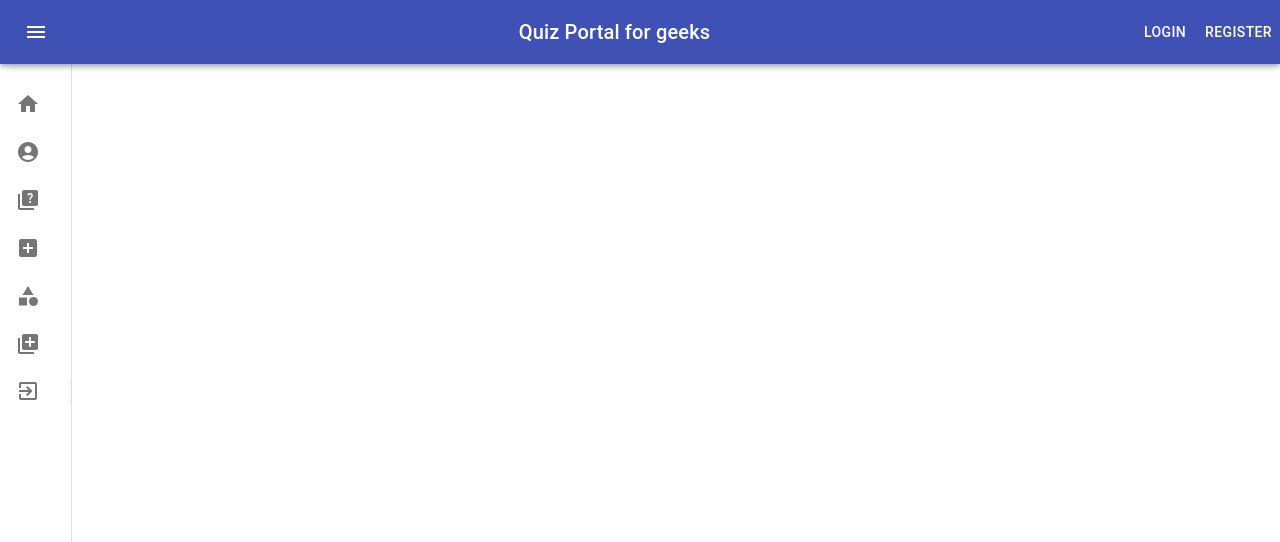
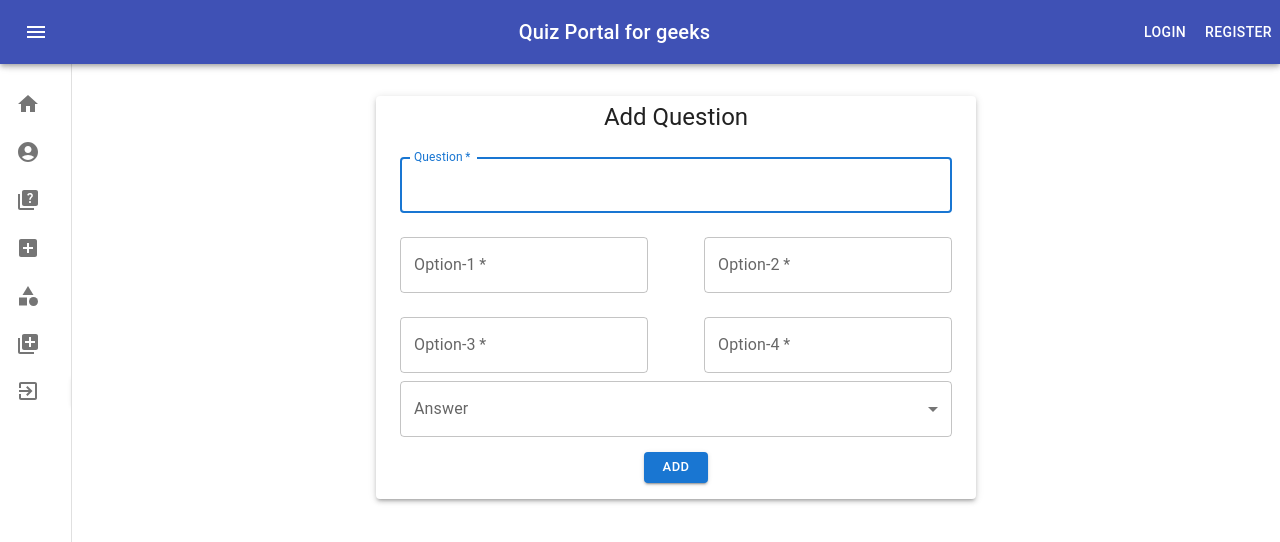
Before and after one commit to codelearner0120/client_exam_portal, a React (Create React App) app: page /addquestion/quiz/1 in a window 1280 px wide. Shown: the top 542 px of the page. Built offline with nearby package versions, Linux system fonts and the light colour scheme.

Commit message:
quiz,question changes

```diff
--- a/src/App.js
+++ b/src/App.js
@@ -2,10 +2,15 @@ import './App.css';
 import { useAgent } from './Forms/useAgent';
 import { CssBaseline } from '@mui/material';
 import NewAppBar from './common/NewAppBar'
+import {useEffect} from 'react'
 
 function App() {
   const {isLoggedIn}=useAgent();
   if(isLoggedIn) console.log('true')
+  useEffect(() => {
+    document.title='quiz portal'
+  }, [])
+
   return (
     <div className="App">
       <CssBaseline />
--- a/src/common/ApiEndPoints.js
+++ b/src/common/ApiEndPoints.js
@@ -4,9 +4,7 @@ const SLASH="/"
 
 
 //categories
-export const CATEGORY=BASE_URL+"/category";
-export const VIEW_ALL_CATEGORY=CATEGORY+"/allcategories"
-export const ADD_CATEGORY=CATEGORY+"/addcategory"
+export const CATEGORY=BASE_URL+"/category/";
 
 //quiz
 export const QUIZ=BASE_URL+"/quiz/"
--- a/src/common/AppRoute.js
+++ b/src/common/AppRoute.js
@@ -12,6 +12,7 @@ import AddCategory from '../pages/AddCategory'
 import Profile from '../pages/Profile';
 import UserDeshboard from '../DashBoards/UserDeshboard';
 import QuestionOfQuiz from '../pages/QuestionOfQuiz';
+import AddorUpdateQuestion from '../pages/AddorUpdateQuestion';
 
 function AppRoute() {
   return (
@@ -29,6 +30,8 @@ function AppRoute() {
           <Route exact path="/addcategory" element={<AddCategory />}></Route>
           <Route exact path="/profile" element={<Profile />}></Route>
           <Route exact path="/questions/quiz/:quizId" element={<QuestionOfQuiz />}></Route>
+          <Route exact path="/addquestion/quiz/:quizId" element={<AddorUpdateQuestion update={false}/>}></Route>
+          <Route exact path="/updatequestion/:quesId/quiz/:quizId" element={<AddorUpdateQuestion update={true}/>}></Route>
         </Routes>
     </>
   )
--- a/src/common/Buttons.js
+++ b/src/common/Buttons.js
@@ -22,7 +22,7 @@ export function DeleteButton({color,variant,size,children,loading,...props}){
     return(
         <Button
             fullWidth={props.fullWidth||false}
-            color={color||"secondary"}
+            color={color||"error"}
             variant={variant||"contained"}
             size={size||'small'}
             disabled={loading}
--- a/src/pages/AddCategory.js
+++ b/src/pages/AddCategory.js
@@ -6,7 +6,7 @@ import { makeStyles } from '@mui/styles'
 import { TextareaAutosize } from '@mui/material'
 import { RegularButton } from '../common/Buttons'
 import axios from 'axios'
-import { BASE_URL,ADD_CATEGORY,CATEGORY } from '../common/path'
+import {CATEGORY} from '../common/ApiEndPoints'
 import { useAgent } from '../Forms/useAgent'
 const useStyles = makeStyles((theme) => ({
     paper: {
@@ -32,7 +32,7 @@ function AddCategory() {
             title:newCatogery.get('title'),
             description:newCatogery.get('description')
         }
-        let url=BASE_URL+"/"+CATEGORY+"/"+ADD_CATEGORY;
+        let url=CATEGORY;
         let token=userInfo.getJwtToken();
         axios.post(url,category,{ headers: {"Authorization" : `Bearer ${token}`} }).then(res=>{
             alert("Category added successfully!")
--- a/src/pages/AddQuiz.js
+++ b/src/pages/AddQuiz.js
@@ -10,8 +10,7 @@ import MenuItem from '@mui/material/MenuItem';
 import FormControl from '@mui/material/FormControl';
 import Select from '@mui/material/Select';
 import axios from 'axios'
-import { BASE_URL,CATEGORY,ALL_CATEGORIES } from '../common/path'
-import {QUIZ,VIEW_ALL_CATEGORY} from '../common/ApiEndPoints'
+import {QUIZ,CATEGORY} from '../common/ApiEndPoints'
 import { useAgent } from '../Forms/useAgent'
 
 const useStyles = makeStyles((theme) => ({
@@ -39,7 +38,7 @@ function AddQuiz(props) {
   };
 
   useEffect(()=>{
-    axios.get(VIEW_ALL_CATEGORY,{
+    axios.get(CATEGORY,{
       headers:userInfo.authToken()
     }).then(response=>{
       console.log(response)
@@ -53,13 +52,13 @@ function AddQuiz(props) {
     let quiz = {
       title: formData.get('title'),
       description: formData.get('description'),
-      noOfQuestion: 55,
-      maxMarks: 120,
+      noOfQuestion: formData.get('question'),
+      maxMarks: formData.get('marks'),
       category: {
-        cid: 16
+        cid: age
       }
     }
-    axios.post(QUIZ,quiz,{headers:userInfo.authToken()}).then(res=>{
+     axios.post(QUIZ,quiz,{headers:userInfo.authToken()}).then(res=>{
       alert("successfully added!")
       console.log(res)
     }).catch(error=>{
--- /dev/null
+++ b/src/pages/AddorUpdateQuestion.js
@@ -0,0 +1,186 @@
+import React, { useEffect, useState } from 'react'
+import { Container, Grid, CssBaseline, Paper, TextField } from '@mui/material';
+import Notification from '../common/Notification';
+import InputLabel from '@mui/material/InputLabel';
+import MenuItem from '@mui/material/MenuItem';
+import FormControl from '@mui/material/FormControl';
+import Select from '@mui/material/Select';
+import { Typography } from '@mui/material'
+import { makeStyles } from '@mui/styles'
+import { RegularButton } from '../common/Buttons'
+import { useLocation, useNavigate } from 'react-router-dom'
+import { useAgent } from '../Forms/useAgent'
+import axios from 'axios'
+import { QUESTION } from '../common/ApiEndPoints'
+
+const useStyles = makeStyles((theme) => ({
+  paper: {
+    marginTop: theme.spacing(0),
+    display: 'flex',
+    flexDirection: 'column',
+    alignItems: 'center',
+  },
+  form: {
+    width: '100%',
+    marginTop: theme.spacing(1),
+    marginBottom: theme.spacing(2)
+  },
+}))
+function AddorUpdateQuestion(props) {
+  const classes = useStyles();
+  const location = useLocation();
+  const navigation = useNavigate()
+  let quizId = location.pathname.split('/').pop();
+  const requestHeader = useAgent().authToken()
+  const [notification, setNotification] = useState({ open: false, msg: "Sucsess", type: "success", hideDuration: 3000 })
+  const [question, setQuestion] = useState({
+    quesId: '',
+    content: '',
+    option1: '',
+    option2: '',
+    option3: '',
+    option4: '',
+    answer: '',
+    quiz: {
+      quizId: quizId
+    }
+  })
+  const optionList = [question.option1, question.option2, question.option3, question.option4]
+  useEffect(() => {
+    if (props.update === false) return;
+    let urlSplit = location.pathname.split('/')
+    let quesId = urlSplit[urlSplit.length - 3]
+    setQuestion({ ...question, [quesId]: quesId })
+    let url = QUESTION + quesId
+    axios.get(url, { headers: requestHeader }).then(res => {
+      setQuestion(res.data)
+    })
+  }, [])
+
+  const updateQuestion = () => {
+    axios.put(QUESTION, question, { headers: requestHeader }).then(res => {
+      setNotification({ open: true, msg: "Question updated Sucsessfully!", type: "success", hideDuration: 3000 })
+      navigation(-1)
+    }).catch(error => {
+      setNotification({ open: true, msg: "Something went wrong", type: "error", hideDuration: 3000 })
+    })
+  }
+  const handleSubmit = (e) => {
+    e.preventDefault()
+    if (props.update) {
+      updateQuestion();
+      return;
+    }
+    let questionObject = Object.keys(question).
+      filter((key) => key !== 'quesId').
+      reduce((cur, key) => { return Object.assign(cur, { [key]: question[key] }) }, {});
+    console.log(questionObject)
+    axios.post(QUESTION, questionObject, { headers: requestHeader }).then(res => {
+      if (res.status === 200) {
+        console.log('everything okkk')
+        setNotification({ open: true, msg: "Question added Sucsessfully!", type: "success", hideDuration: 3000 })
+        navigation(-1)
+      }
+    }).catch(error => {
+      console.log(error)
+    })
+  }
+  const handleChange = (e) => {
+    const { name, value } = e.target
+    setQuestion({
+      ...question,
+      [name]: value
+    })
+  }
+
+  return (
+    <Container component={Paper} maxWidth="sm" elevation={3}>
+      <Notification notification={notification} setNotification={setNotification} />
+      <CssBaseline />
+      <div className={classes.paper}>
+        <Typography component="h1" variant="h5" sx={{ marginTop: '5px' }}>
+          Add Question
+        </Typography>
+        <form className={classes.form} onSubmit={handleSubmit}>
+          <TextField
+            variant="outlined"
+            margin="normal"
+            required
+            fullWidth
+            value={question.content}
+            onChange={handleChange}
+            id="content"
+            label="Question"
+            name="content"
+            autoComplete="content"
+            autoFocus
+          />
+          <div style={{ display: 'flex', justifyContent: 'space-between' }}>
+            <TextField
+              variant="outlined"
+              margin="normal"
+              required
+              id="option1"
+              value={question.option1}
+              onChange={handleChange}
+              label="Option-1"
+              name="option1"
+            />
+            <TextField
+              variant="outlined"
+              margin="normal"
+              required
+              id="option2"
+              value={question.option2}
+              onChange={handleChange}
+              label="Option-2"
+              name="option2"
+            />
+          </div>
+          <div style={{ display: 'flex', justifyContent: 'space-between' }}>
+            <TextField
+              variant="outlined"
+              margin="normal"
+              required
+              id="option3"
+              label="Option-3"
+              value={question.option3}
+              onChange={handleChange}
+              name="option3"
+            />
+            <TextField
+              variant="outlined"
+              margin="normal"
+              required
+              id="option4"
+              value={question.option4}
+              onChange={handleChange}
+              label="Option-4"
+              name="option4"
+            />
+          </div>
+          <FormControl fullWidth>
+            <InputLabel id="demo-simple-select-label">Answer</InputLabel>
+            <Select
+              labelId="demo-simple-select-label"
+              id="demo-simple-select"
+              label="Answer"
+              name='answer'
+              value={question.answer}
+              onChange={handleChange}
+            >
+              {
+                optionList.map((option, index) => {
+                  return <MenuItem value={option}>{option}</MenuItem>
+                })
+              }
+            </Select>
+          </FormControl>
+          <RegularButton type="submit" sx={{ marginTop: '15px' }}>Add</RegularButton>
+        </form>
+      </div>
+    </Container>
+  )
+}
+
+export default AddorUpdateQuestion
--- a/src/pages/QuestionOfQuiz.js
+++ b/src/pages/QuestionOfQuiz.js
@@ -1,43 +1,103 @@
 import axios from 'axios';
 import React, { useEffect, useState } from 'react'
-import { useLocation } from 'react-router-dom'
-import { QUESTION_OF_QUIZ, QUIZ } from '../common/ApiEndPoints';
+import { useLocation, useNavigate } from 'react-router-dom'
+import { QUESTION_OF_QUIZ, QUIZ,QUESTION } from '../common/ApiEndPoints';
 import { useAgent } from '../Forms/useAgent';
-import {Container,Grid} from '@mui/material';
+import { Container, Grid,Paper } from '@mui/material';
+import Card from '@mui/material/Card';
 import Notification from '../common/Notification';
+import CardActions from "@mui/material/CardActions";
+import CardContent from "@mui/material/CardContent";
+import CardMedia from "@mui/material/CardMedia";
+import Button from "@mui/material/Button";
+import Typography from "@mui/material/Typography";
+import Switch from '@mui/material/Switch';
+import { DeleteButton, RegularButton } from '../common/Buttons';
+import Popup from '../common/Popup';
+import AddorUpdateQuestion from './AddorUpdateQuestion';
 
 function QuestionOfQuiz() {
   const userInfo = useAgent();
   const location = useLocation();
-  const [questionList,setQuestionList]=useState([])
+  let quizId = location.pathname.split('/').pop();
+  const path=useNavigate()
+  const [open,setOpen]=useState(false)
+  const requestHeader=userInfo.authToken();
+  const [questionList, setQuestionList] = useState([])
   const [notification, setNotification] = useState({ open: false, msg: "Sucsess", type: "success", hideDuration: 3000 })
   useEffect(() => {
-    let quizId = location.pathname.split('/').pop();
+    getAllQuestionOfQuiz()
+  }, [])
+  const getAllQuestionOfQuiz=()=>{
     axios.get(QUESTION_OF_QUIZ + quizId, {
-      headers: userInfo.authToken()
+      headers: requestHeader
     }).then(res => {
       setQuestionList(res.data)
     }).catch(error => {
       console.log('errors find!')
     })
-  }, [])
+  }
 
+  const handleClose=()=>setOpen(false)
+  const updateQuestion=(quesId)=>{
+    let updateQuestionUrl="/updatequestion/"+quesId+"/quiz/"+quizId;
+    path(updateQuestionUrl)
+  }
+  const addQuestion=()=>{
+
+  }
+  const handleAddQuestion=()=>{
+    path("/addquestion/quiz/"+quizId)
+  }
+
+  const deleteQuestion=(quesId)=>{
+    let url=QUESTION+quesId
+    console.log(url)
+    axios.delete(url,{headers:requestHeader}).then(response=>{
+      alert("question deleted succesfully")
+      getAllQuestionOfQuiz()
+    }).catch(error=>{
+      alert("something went wrong!")
+    })
+  }
+  const QuestionCard = ({ question }) => {
+    return (
+      <Container component={Paper} maxWidth="md" elevation={1}>
+          <div style={{display:'flex',marginLeft:'5px',marginBottom:'5px',flexDirection:'column',alignItems:'flex-start'}}>
+            <div style={{fontWeight:'bold'}}>{question.content}</div>
+            <div>1. {question.option1}</div>
+            <div>2. {question.option2}</div>
+            <div>3. {question.option3}</div>
+            <div>4. {question.option4}</div>
+          </div>
+          <RegularButton sx={{marginRight:'10%',marginBottom:'10px'}}
+          onClick={()=>{updateQuestion(question.quesId)}}
+          >Update</RegularButton>
+          <DeleteButton sx={{marginLeft:'10%',marginBottom:'10px'}}
+          onClick={()=>{deleteQuestion(question.quesId)}}
+          >Delete</DeleteButton>
+      </Container>
+    )
+  }
 
   return (
     <>
       <Container maxWidth="md">
         <Notification notification={notification} setNotification={setNotification} />
+        {open&&<Popup open={open} handleClose={handleClose} body={<AddorUpdateQuestion/>}
+        ></Popup>}
         <Grid container direction='column' spacing={1}>
           {
-            questionList.map((quiz, index) => {
+            questionList.map((question, index) => {
               return (
                 <Grid item>
-                <QuestionCard></QuestionCard>
+                  <QuestionCard question={question}></QuestionCard>
                 </Grid>
               )
             })
           }
         </Grid>
+        <RegularButton sx={{marginTop:'5px'}} onClick={handleAddQuestion}>Add Question</RegularButton>
       </Container>
     </>
   )
```
Also changed, not shown: src/common/Popup.js (+4 -4 lines), src/pages/ViewCategories.js (+40 -42 lines).
